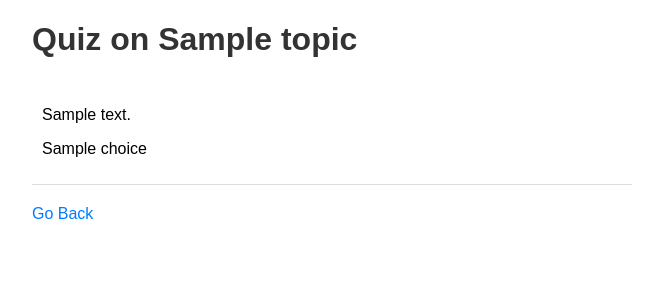
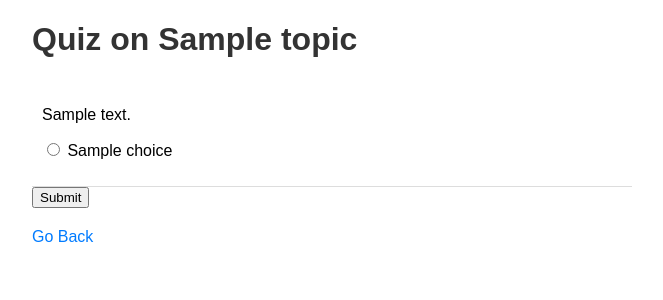
Before and after one commit to abdulrahman-nisar/Falcon-Hackathon, a Flask app: template templates/quiz.html in a window 1280 px wide. Shown: the top 300 px of the page, without its empty margins (308-971 px from the left). Run offline with Flask 3, Linux system fonts and the light colour scheme; the template is opened without the code that fills it: most values are stand-ins (such as "Sample title", 1, 10 or a date in 2020).

Commit message:
Modified quiz.html

```diff
--- a/app.py
+++ b/app.py
@@ -53,7 +53,7 @@ def generate_quiz(topic, num_questions):
     # Print or use the answers as needed
     print("\n")
     for i, answer in enumerate(quiz_answers, start=1):
-        print(f"A{i}: {answer}")
+        print(f"{answer}")
 
 
     #End of sirdard
--- a/templates/quiz.html
+++ b/templates/quiz.html
@@ -7,16 +7,24 @@
 <body>
     <div class="container">
         <h1>Quiz on {{ topic }}</h1>
+        <form action="/submit" method="POST">
             {% for question in questions %}
             <div class="question">
                 <p>{{ question.text }}</p>
                 <ul class="choices">
                     {% for choice in question.choices %}
-                <li>{{ choice }}</li>
+                    <li>
+                        <label>
+                            <input type="radio" name="question_{{ loop.index0 }}" value="{{ choice }}" required>
+                            {{ choice }}
+                        </label>
+                    </li>
                     {% endfor %}
                 </ul>
             </div>
             {% endfor %}
+            <button type="submit">Submit</button>
+        </form>
         <a class="back-link" href="/">Go Back</a>
     </div>
 </body>
```
Lines whose indentation alone changed are shown as unchanged.
